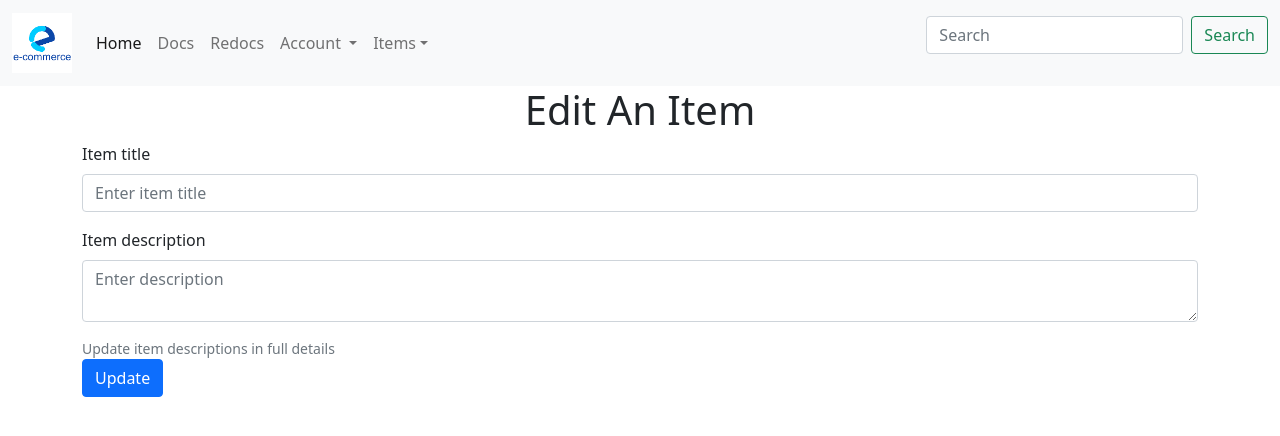
After one commit to HanlopDev/E-commerceApp, a FastAPI app: template templates/update_item.html in a window 1280 px wide. The commit adds this page. Shown: the top 436 px of the page. Run offline with FastAPI, Linux system fonts and the light colour scheme; the template is opened without the code that fills it, so the values that code supplies are empty; some libraries are stand-ins or nearby versions.

Commit message:
update template

```diff
--- a/templates/navbar.html
+++ b/templates/navbar.html
@@ -29,8 +29,8 @@
         <li class="nav-item dropdown">
           <a class="nav-link dropdown-toggle" href="#" role="button" data-bs-toggle="dropdown" aria-expanded="false">Items</a>
           <ul class="dropdown-menu" aria-labelledby="navbarDropdown">
-            <li><a class="dropdown-item" href="create-an-item">Create item</a></li>
-            <li><a class="dropdown-item" href="/delete-an-item">Delete item</a><li>
+            <li><a class="dropdown-item" href="/create-an-item">Create item</a></li>
+            <li><a class="dropdown-item" href="/update-delete-an-item">Update/Delete item</a><li>
           </ul>
         </li>
       </ul>
--- /dev/null
+++ b/templates/update_item.html
@@ -0,0 +1,28 @@
+{% extends "base.html" %}
+
+{% block title %}
+  <title>Create item</title>
+{% endblock %}
+
+{% block content %}
+  <div class="container">
+    <h1 class="text-center">Edit An Item</h1>
+    {% for error in errors %}
+        <div class="alert alert-danger" role="alert">
+          {{ error }}
+        </div>
+    {% endfor %}
+    <form method="POST">
+      <div class="mb-3">
+        <label for="item-title" class="form-label">Item title</label>
+        <input type="text" class="form-control" name="title" value="{{ item.title }}" required placeholder="Enter item title">
+      </div>
+        <div class="mb-3">
+          <label for="item description" class="form-label">Item description</label>
+          <textarea class="form-control" name="description" placeholder="Enter description">{{ item.description }}</textarea>
+        </div>
+          <div class="form-text">Update item descriptions in full details</div>
+      <button type="submit" class="btn btn-primary">Update</button>
+    </form>
+  </div>
+{% endblock %}
```
Also changed, not shown: templates/item_to_delete.html (deleted, +0 -55 lines), templates/item_to_update_delete.html (added, +57 -0 lines), webapps/routers/item.py (+9 -4 lines), 2 other files.
